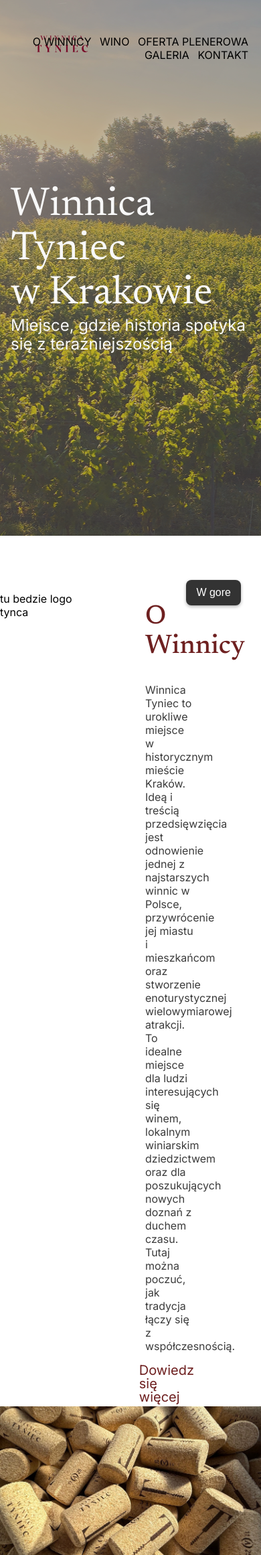
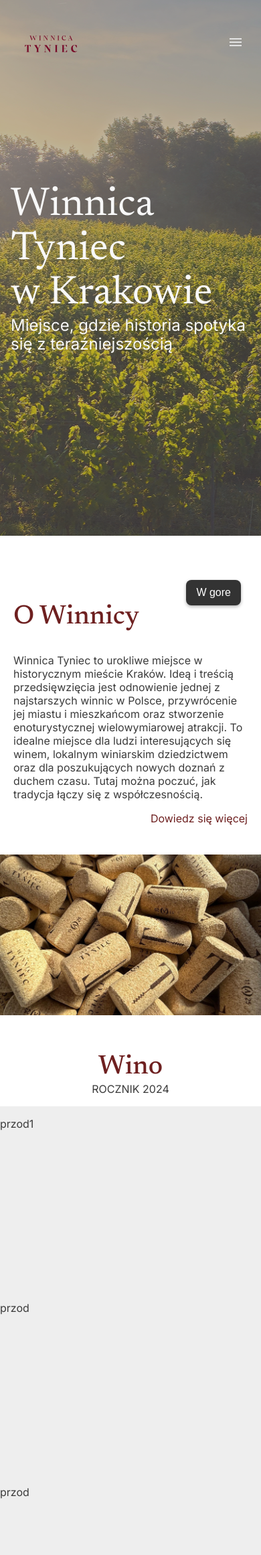
Before and after one commit to jereminowak/winnicatyniec, a PHP site: page / in a window 390 px wide. Shown: the top 2322 px of the page at 67% size. Run offline with PHP 8.4, Linux system fonts and the light colour scheme.

Commit message:
Dodanie responsywności

```diff
--- a/index.html
+++ b/index.html
@@ -4,6 +4,7 @@
 
   <title>Winnica Tyniec</title>
   <meta charset="utf-8"/>
+  <meta name="viewport" content="width=device-width, initial-scale=1.0">
   <link rel="stylesheet" href="styles.css"/>
   <style>@import url('https://fonts.googleapis.com/css2?family=Inter:ital,opsz,wght@0,14..32,100..900;1,14..32,100..900&display=swap');
 		 @import url('https://fonts.googleapis.com/css2?family=Newsreader:ital,opsz,wght@0,6..72,200..800;1,6..72,200..800&display=swap');
@@ -15,17 +16,42 @@
 
   <button id="backToTop">W gore</button>
 
+  <div id="mobile-nav" class="ukryty">
+	<div class="top">
+		<div class="logo">
+			<a href="#"><img src="logo_nav.svg"></a>
+		</div>
+		<div class="burger">
+			<button id="closeBtn"><img src="close.svg"></button>
+		</div>
+	</div>
+	<div class="bottom">
+		<div class="refs">
+			<a href="#about">O WINNICY</a>
+			<a href="#wina">WINO</a>
+			<a href="#features">OFERTA PLENEROWA</a>
+			<!-- <a href="#atrakcje">Atrakcje w okolicy</a>-->
+			<a href="#gallery">GALERIA</a>
+			<a href="#kontakt">KONTAKT</a>
+		</div>
+	</div>
+
+  </div>
+
   <div id="top-nav">
 	<div class="logo">
-		<a href=index.html><img src="logo_nav.svg"></a>
+		<a href="#"><img src="logo_nav.svg"></a>
 	</div>
 	<div class="refs">
-			<a href="#winnica">O Winnicy</a>
+			<a href="#about">O Winnicy</a>
 			<a href="#wina">Wino</a>
-			<a href="#oferta">Oferta plenerowa</a>
+			<a href="#features">Oferta plenerowa</a>
 			<!-- <a href="#atrakcje">Atrakcje w okolicy</a>-->
-			<a href="#galeria">Galeria</a>
+			<a href="#gallery">Galeria</a>
 			<a href="#kontakt">Kontakt</a>
+	</div>
+	<div class="burger">
+		<button id="burgerBtn"><img src="burger.svg"></button>
 	</div>
   </div>
 
@@ -243,7 +269,7 @@
 
 	</section>
 
-	<section class="features" id="features">
+	<section class="features" id="kontakt">
 		<div class="container">
 		  <h2 class="section-title">Kontakt</h2>
 		</div>
--- a/script.js
+++ b/script.js
@@ -2,6 +2,8 @@
 
 window.addEventListener('scroll', function () {
   const nav = document.getElementById('top-nav');
+  if(this.window.innerWidth>1060){
+
     if (this.window.scrollY>270){
       btn.classList.add('seen');
     }
@@ -14,7 +16,22 @@
     } else {
       nav.classList.remove('fixed');
     }
+  }
+
 });
+
+const mobNav = document.getElementById("mobile-nav");
+const topNav = document.getElementById("top-nav");
+
+document.getElementById("burgerBtn").onclick = function(){
+  mobNav.classList.remove("ukryty");
+  topNav.classList.add("ukryty");
+};
+
+document.getElementById("closeBtn").onclick = function(){
+  mobNav.classList.add("ukryty");
+  topNav.classList.remove("ukryty");
+};
 
 btn.addEventListener('click', ()=>{
   window.scrollTo({top: 0, behavior: 'smooth'});
--- a/styles.css
+++ b/styles.css
@@ -75,7 +75,8 @@
   text-align: right;
   background-color: transparent;
   transition: color 1s ease, top 1s ease, background-color 1s ease;
-
+  display: flex;
+  flex-direction: row;
 }
 
 #top-nav.fixed{
@@ -94,11 +95,23 @@
   font-size: 17px;
 }
 
+#top-nav .burger{
+  height: 100%;
+  width: 30px;
+  position: absolute;
+  right: 20px;
+  display: none;
+}
+
+#top-nav .burger img{
+  width: 100%;
+}
+
 .scrolled{
 	background-color: yellow;
 }
 
-.refs{
+#top-nav .refs{
 	position: absolute;
 	top: 0;
 	right: 0;
@@ -115,6 +128,10 @@
   text-decoration: none;
   font-size: 20px;
   transition: color 0.3s ease, font-size 0.3s ease;
+}
+
+#about{
+  scroll-margin-top: 64px;
 }
 
 #about a:hover {
@@ -155,6 +172,10 @@
 #about .wincyj a{
   position: absolute;
   right: 0;
+}
+
+#wina{
+  scroll-margin-top: 64px;
 }
 
 #wina .section-head{
@@ -202,6 +223,10 @@
   color: white;
 }
 
+#features{
+  scroll-margin-top: 64px;
+}
+
 #features .section-head{
   display: flex;
   justify-content: space-between;
@@ -212,6 +237,10 @@
 #features .container{
   padding-left: 4rem;
   padding-right: 4rem;
+}
+
+#gallery{
+  scroll-margin-top: 64px;
 }
 
 #gallery .section-head{
@@ -248,7 +277,21 @@
   cursor: pointer;
 }
 
+#kontakt{
+  scroll-margin-top: 64px;
+}
 
+#kontakt .section-head{
+  display: flex;
+  justify-content: space-between;
+  align-items: center;
+  padding: 1rem 0;
+}
+
+#kontakt .container{
+  padding-left: 4rem;
+  padding-right: 4rem;
+}
 
 .item {
   background-color: #ddd;
@@ -309,11 +352,15 @@
   font-weight: 500;
 }
 
-#top-nav img{
+#top-nav .logo{
   width: 120px;
   position: absolute;
   left: 32px;
-  top: 0px;
+  top: 0;
+}
+
+#top-nav .logo img{
+  width: 100%;
 }
 
 .page-intro {
@@ -654,6 +701,77 @@
   margin-left: auto;
 }
 
+button{
+  background: none;
+  border: none;
+  padding: 0;
+}
+
+.ukryty{
+  display: none !important;
+}
+
+
+#mobile-nav{
+  height: 100%;
+  width: 100%;
+  background-color: red;
+  z-index: 10000;
+  display: flex;
+  flex-direction: column;
+}
+
+#mobile-nav .top{
+  margin-top: 32px;
+  height: 64px;
+  display: flex;
+  flex-direction: row;
+  position: relative;
+}
+
+#mobile-nav .bottom{
+  height: 40%;
+  display: flex;
+  flex-direction: column;
+  margin-top: 60px;
+  margin-left: 26px;
+}
+
+#mobile-nav .logo{
+  width: 120px;
+  position: absolute;
+  left: 12px;
+  top: 0;
+}
+
+#mobile-nav .logo img{
+  width: 100%;
+}
+
+#mobile-nav .burger{
+  height: 100%;
+  width: 30px;
+  position: absolute;
+  right: 20px;
+  display: flex;
+}
+
+#mobile-nav .burger img{
+  width: 100%;
+}
+
+#mobile-nav .refs{
+  display: flex;
+  flex-direction: column;
+  gap: 35px;
+}
+
+#mobile-nav .refs a{
+  font-size: 26px;
+  font-weight: bold;
+  color: white;
+}
+
 
 /* Responsywność */
 
@@ -705,4 +823,46 @@
     min-width: 100%;
     min-height:260px;
   }
+
+  #top-nav{
+    position: absolute;
+  }
+
+  #top-nav .refs{
+    display: none;
+  }
+
+  #top-nav .burger{
+    display: flex;
+  }
+
+  #top-nav .logo{
+    left: 12px;
+  }
+
+  #about .container .section-logo{
+    display: none;
+  }
+
+  #about .section-text{
+    width: 100%;
+    padding-left: 20px;
+    padding-right: 20px;
+  }
+
+  #about .wincyj a{
+    font-size: 16px;
+  }
+
+  #wina .flip-wrapper{
+    width: 100%;
+    height: 25%;
+  }
+
+  #wina .wincyj{
+    width: 45%;
+  }
+
+  #mobile-nav{
+  }
 }
```
Also changed, not shown: burger.svg (added), close.svg (added). Lines whose indentation alone changed are shown as unchanged.
